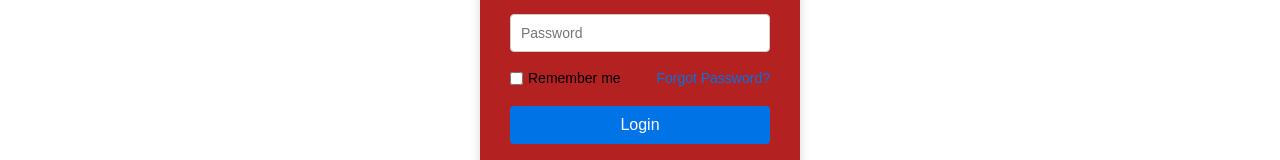
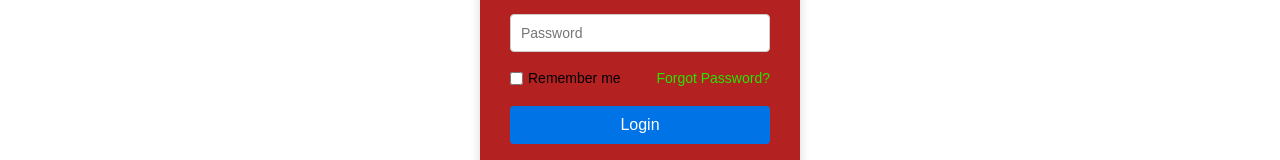
Before and after one commit to prakashudaya621-beep/HALoginPage, a plain HTML site: page index.html in a window 1280 px wide. Shown: the part 887-1047 px from the top of the page. Drawn offline with Linux system fonts and the light colour scheme.

Commit message:
color update

```diff
--- a/index.html
+++ b/index.html
@@ -74,7 +74,7 @@
     }
 
     .options a {
-      color: #0073e6;
+      color: #26e600;
       text-decoration: none;
     }
 
```
